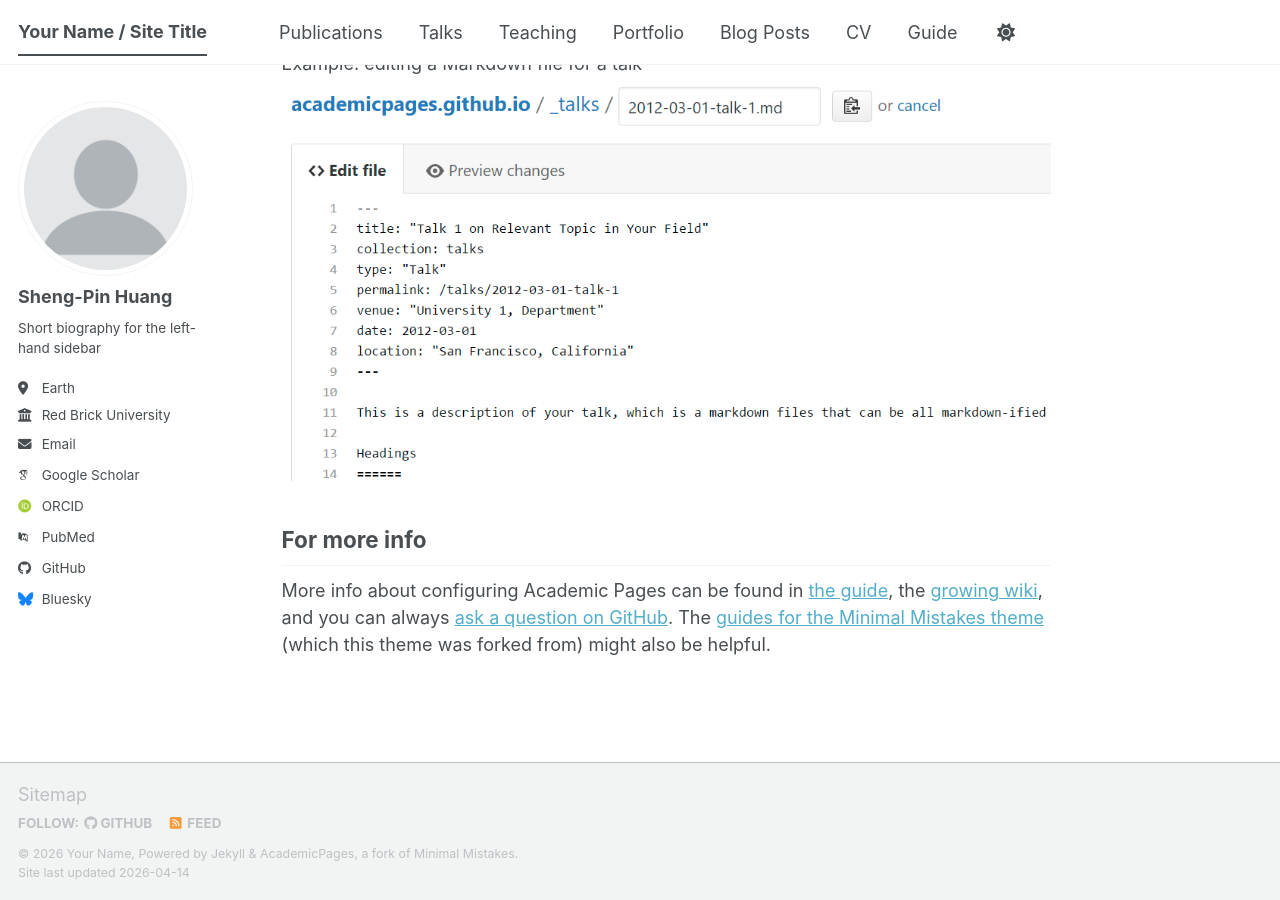
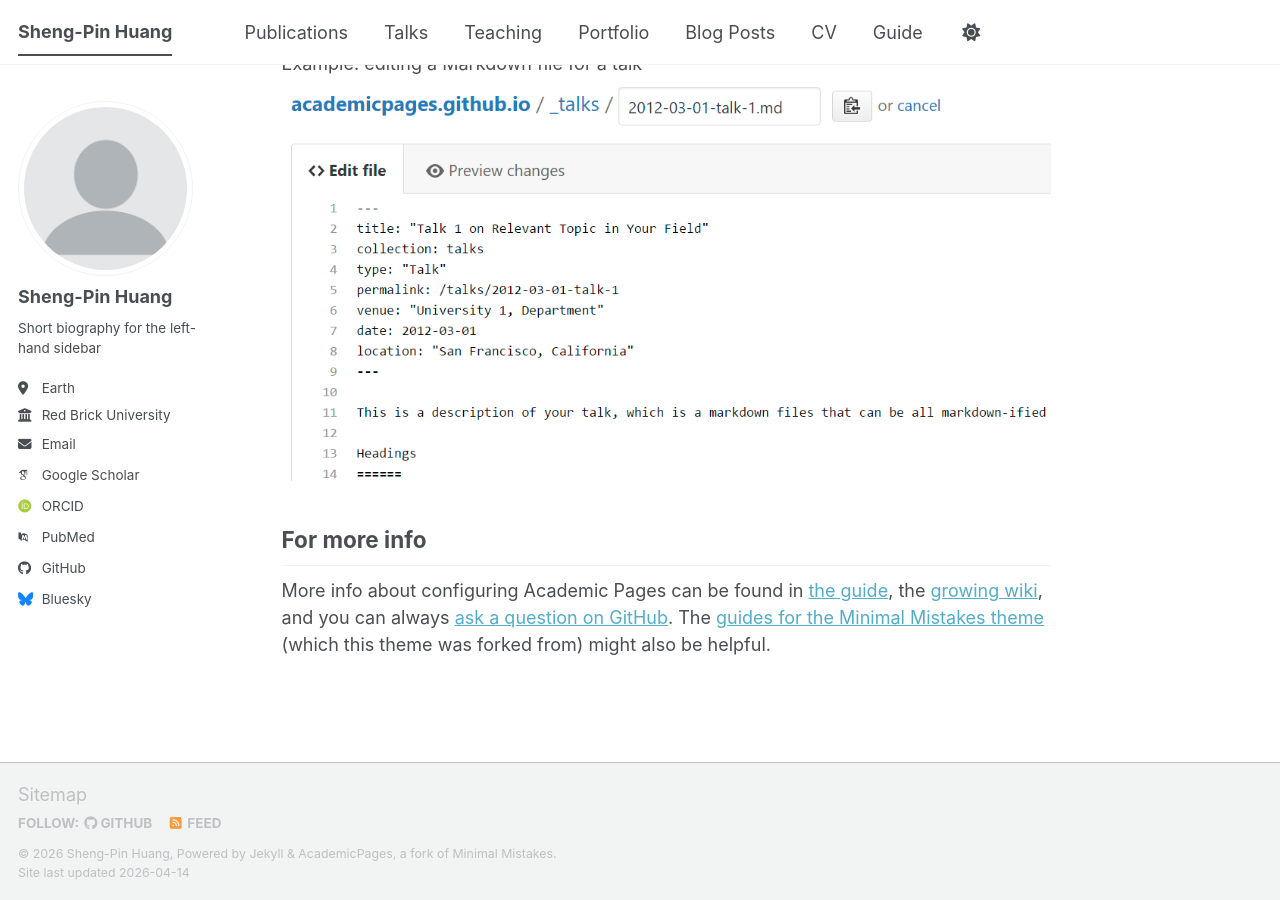
Before and after one commit to shengpinhuang/shengpinhuang.github.io, a Jekyll site: the page built from _pages/about.md, in a window 1280 px wide and 900 px high, scrolled down 2720 px. Built offline with Jekyll 4.4.1, drawn with Linux system fonts in a browser that asks for light colours; some web fonts are replaced; a script bundle is joined from its source files by our own code; library files that are not in the unit come from our copies.

Commit message:
Update _config.yml

```diff
--- a/_config.yml
+++ b/_config.yml
@@ -9,14 +9,14 @@
 # Basic Site Settings
 locale                   : "en-US"
 site_theme               : "default" # The available themes options are "default", "air", "sunrise", "mint", "dirt" and "contrast"
-title                    : "Your Name / Site Title"
+title                    : "Sheng-Pin Huang"
 title_separator          : "-"
-name                     : &name "Your Name"
-description              : &description "Your Name's academic portfolio"   # Update this with a general description of your site, this is the default if not overridden by a page
-url                      : https://academicpages.github.io # The base hostname & protocol for your site e.g. "https://[your GitHub username].github.io",
+name                     : &name "Sheng-Pin Huang"
+description              : &description "Sheng-Pin's academic portfolio"   # Update this with a general description of your site, this is the default if not overridden by a page
+url                      : https://shengpinhuang.github.io # The base hostname & protocol for your site e.g. "https://[your GitHub username].github.io",
                                                            # or if you already have some other page hosted on Github then use "https://[your GitHub username].github.io/[Your Repo Name]"
 baseurl                  : "" # the subpath of your site, e.g. "/blog"
-repository               : "academicpages/academicpages.github.io"
+repository               : "shengpinhuang.github.io"
 
 # Site Author - The following control what appear as part of the author content on the side bar.
 #               If a field is blank the icon and link will not appear, otherwise it will be shown.
@@ -25,7 +25,7 @@
   # Biographic information
   avatar           : "profile.png"
   name             : "Sheng-Pin Huang"
-  pronouns         : # example: "she/her"
+  pronouns         :  # example: "she/her"
   bio              : "Short biography for the left-hand sidebar"
   location         : "Earth"
   employer         : "Red Brick University"
```
